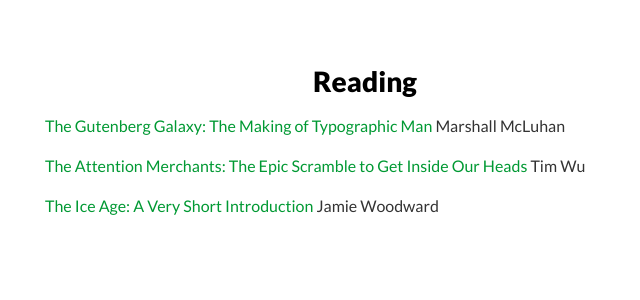
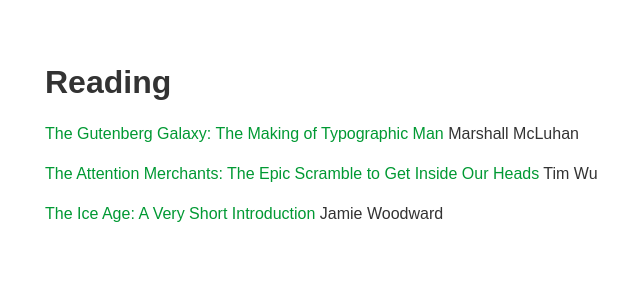
Before and after one commit to electronicwhisper/reading, a Jekyll site: the page built from index.md, in a window 1280 px wide. Shown: the top 300 px of the page, without its empty margins (275-915 px from the left). Built offline with Jekyll 4.4.1, drawn with Linux system fonts in a browser that asks for light colours.

Commit message:
Getting rid of typography

```diff
--- a/_layouts/home.html
+++ b/_layouts/home.html
@@ -1,6 +1,5 @@
 <title>Reading</title>
 <meta name="viewport" content="width=device-width, initial-scale=1">
-<link href="https://fonts.googleapis.com/css?family=Lato:400,400i,700,700i,900" rel="stylesheet">
 <link rel="stylesheet" type="text/css" href="style.css">
 
 <div id="container">
--- a/_layouts/post.html
+++ b/_layouts/post.html
@@ -1,6 +1,5 @@
 <title>{{ page.title }}</title>
 <meta name="viewport" content="width=device-width, initial-scale=1">
-<link href="https://fonts.googleapis.com/css?family=Lato:400,400i,700,700i,900" rel="stylesheet">
 <link rel="stylesheet" type="text/css" href="style.css">
 
 <div id="container">
--- a/style.css
+++ b/style.css
@@ -1,30 +1,8 @@
 body {
   background-color: #fff;
   color: #333;
-  font-family: 'Lato', sans-serif;
+  font-family: sans-serif;
   font-size: 16px;
-}
-
-h1 {
-  font-size: 1.75em;
-  font-weight: 900;
-  margin-bottom: 0.1em;
-  text-align: center;
-  color: #000;
-}
-h2 {
-  font-size: 1.25em;
-  margin: 0;
-  margin-bottom: 2em;
-  text-align: center;
-  color: #888;
-}
-h3 {
-  font-size: 1em;
-  font-weight: 500;
-  color: #ccc;
-  /*text-align: center;*/
-  margin: 1.5em 0;
 }
 
 #container {
```
